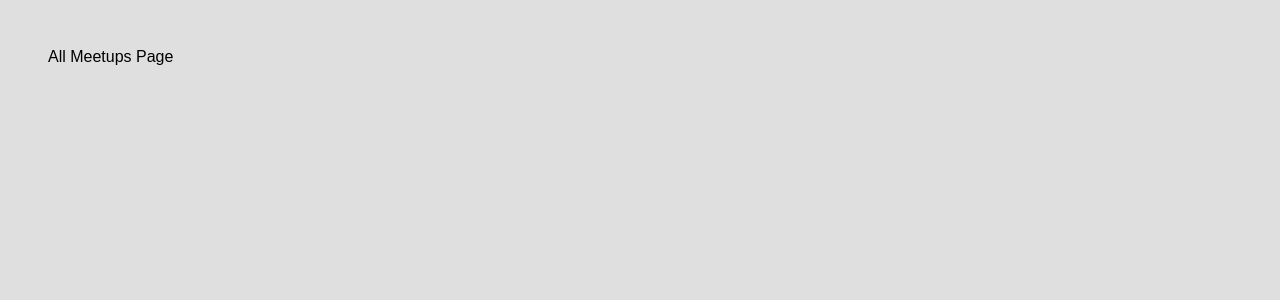
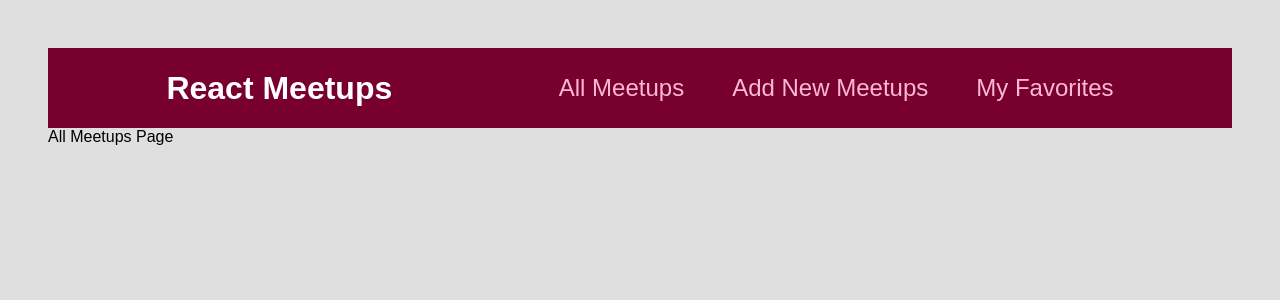
Before and after one commit to Eingest/testreactproject, a React (Create React App) app: page / in a window 1280 px wide. Shown: the top 300 px of the page. Built offline with nearby package versions, Linux system fonts and the light colour scheme.

Commit message:
august 9.

```diff
--- a/src/App.tsx
+++ b/src/App.tsx
@@ -4,10 +4,12 @@
 import AllMeetupsPage from "./pages/AllMeetups";
 import FavoritesPage from "./pages/Favorites";
 import NewMeetupPage from "./pages/NewMeetup";
+import MainNavigation from "./components/layout/MainNavigation";
 
 function App() {
   return (
     <div>
+      <MainNavigation />
       <Switch>
         <Route path="/" exact>
           <AllMeetupsPage />
--- /dev/null
+++ b/src/components/layout/MainNavigation.module.css
@@ -0,0 +1,47 @@
+.header {
+    width: 100%;
+    height: 5rem;
+    display: flex;
+    align-items: center;
+    justify-content: space-between;
+    background-color: #77002e;
+    padding: 0 10%;
+  }
+
+  .logo {
+    font-size: 2rem;
+    color: white;
+    font-weight: bold;
+  }
+
+  .header ul {
+    list-style: none;
+    margin: 0;
+    padding: 0;
+    display: flex;
+    align-items: baseline;
+  }
+
+  .header li {
+    margin-left: 3rem;
+  }
+
+  .header a {
+    text-decoration: none;
+    font-size: 1.5rem;
+    color: #fcb8d2;
+  }
+
+  .header a:hover,
+  .header a:active,
+  .header a.active {
+    color: white;
+  }
+
+  .badge {
+    background-color: #cc2062;
+    color: white;
+    border-radius: 12px;
+    padding: 0 1rem;
+    margin-left: 0.5rem;
+  }
--- /dev/null
+++ b/src/components/layout/MainNavigation.tsx
@@ -0,0 +1,27 @@
+import React from "react";
+import { Link } from "react-router-dom";
+
+import classes from "./MainNavigation.module.css";
+
+function MainNavigation() {
+  return (
+    <header className={classes.header}>
+      <div className={classes.logo}>React Meetups</div>
+      <nav>
+        <ul>
+          <li>
+            <Link to="/">All Meetups</Link>
+          </li>
+          <li>
+            <Link to="/new-meetup">Add New Meetups</Link>
+          </li>
+          <li>
+            <Link to="/favorites">My Favorites</Link>
+          </li>
+        </ul>
+      </nav>
+    </header>
+  );
+}
+
+export default MainNavigation;
```
